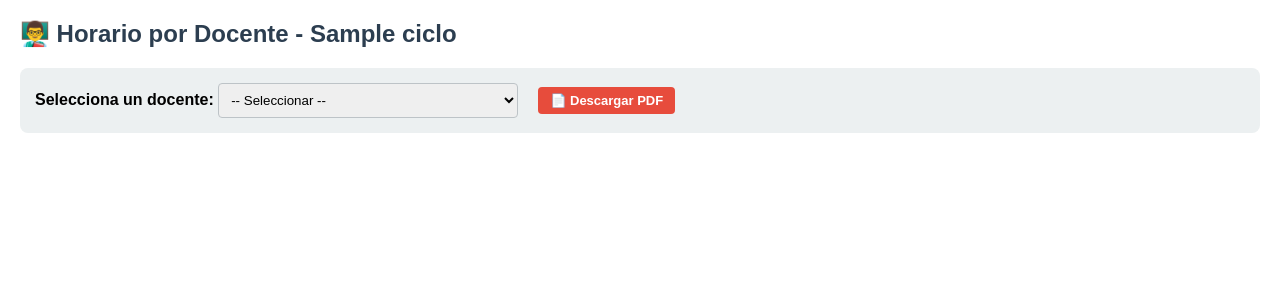
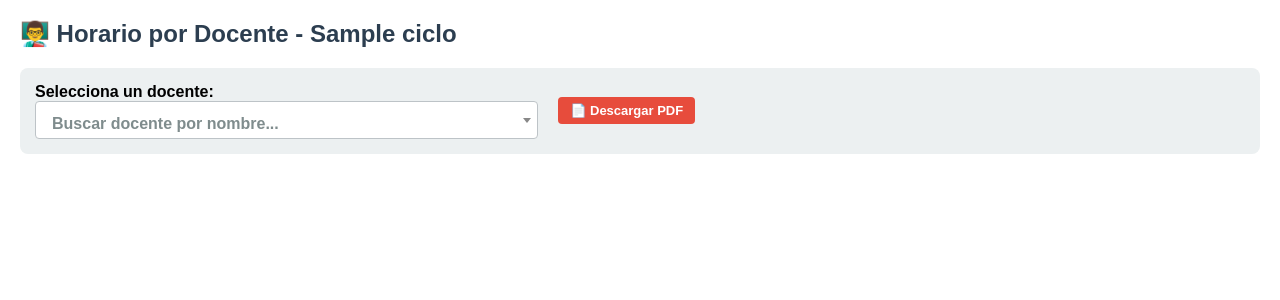
Before and after one commit to changmanuel14/sistema_horarios, a Flask app: page /reportes/docente/1 in a window 1280 px wide. Shown: the part 39-339 px from the top of the page. Run offline with Flask 3, Linux system fonts and the light colour scheme; tables that the repository leaves empty hold one stand-in row (values such as "Sample post"); some libraries are stand-ins or nearby versions.

Commit message:
Agregar Select2 con buscador al reporte por docente

```diff
--- a/static/style.css
+++ b/static/style.css
@@ -1105,3 +1105,27 @@ table.lista th {
 .btn-editar-docente:hover {
     background: #d68910;
 }
+
+/* Select2 en las vistas de reportería */
+.reporte-controls .select2-container {
+    min-width: 320px;
+}
+
+.reporte-controls .select2-container--default .select2-selection--single {
+    height: 38px;
+    border: 1px solid #bdc3c7;
+    border-radius: 4px;
+}
+
+.reporte-controls .select2-container--default .select2-selection--single .select2-selection__rendered {
+    line-height: 36px;
+    color: #2c3e50;
+}
+
+.reporte-controls .select2-container--default .select2-selection--single .select2-selection__arrow {
+    height: 36px;
+}
+
+.reporte-controls .select2-container--default .select2-selection--single .select2-selection__placeholder {
+    color: #7f8c8d;
+}
--- a/templates/reporte_docente.html
+++ b/templates/reporte_docente.html
@@ -4,8 +4,8 @@
 
 <div class="reporte-controls">
     <label>Selecciona un docente:
-        <select id="sel-docente-reporte" onchange="cargarHorario(this.value)">
-            <option value="">-- Seleccionar --</option>
+        <select id="sel-docente-reporte">
+            <option value="">-- Seleccionar docente --</option>
         </select>
     </label>
     <div id="acciones-descarga" class="hidden">
@@ -19,17 +19,58 @@
     const cicloId = {{ ciclo.id }};
 
     document.addEventListener('DOMContentLoaded', async () => {
+        const sel = document.getElementById('sel-docente-reporte');
+        const $sel = window.jQuery ? window.jQuery(sel) : null;
+
+        // 1. Cargar docentes
+        try {
             const res = await fetch('/api/docentes');
             const docentes = await res.json();
-        const sel = document.getElementById('sel-docente-reporte');
-        sel.innerHTML = '<option value="">-- Seleccionar --</option>' +
+
+            sel.innerHTML = '<option value="">-- Seleccionar docente --</option>' +
                 docentes.map(d => `<option value="${d.id}">${d.nombre}</option>`).join('');
+        } catch (err) {
+            console.error('Error al cargar docentes:', err);
+            document.getElementById('horario-reporte').innerHTML =
+                '<p class="vacio">No se pudieron cargar los docentes.</p>';
+        }
 
+        // 2. Inicializar Select2 UNA SOLA VEZ, después de llenar las opciones
+        if ($sel && window.jQuery.fn.select2) {
+            $sel.select2({
+                placeholder: 'Buscar docente por nombre...',
+                allowClear: true,
+                width: '100%',
+                language: {
+                    noResults: () => 'No se encontraron docentes',
+                    searching: () => 'Buscando...',
+                    inputTooShort: () => 'Escribe para buscar',
+                    errorLoading: () => 'No se pudieron cargar los resultados'
+                }
+            });
+        }
+
+        // 3. Detectar cambios (selección manual o limpieza con la ×)
+        if ($sel) {
+            $sel.on('change', function () {
+                cargarHorario(this.value);
+            });
+        } else {
+            // Respaldo si el CDN no cargó: sigue funcionando como select normal
+            sel.addEventListener('change', e => cargarHorario(e.target.value));
+        }
+
+        // 4. Si la URL trae un docente (?docente=5), seleccionarlo automáticamente
         const params = new URLSearchParams(window.location.search);
         const docenteId = params.get('docente');
+
         if (docenteId) {
+            if ($sel) {
+                $sel.val(docenteId).trigger('change');
+            } else {
                 sel.value = docenteId;
                 cargarHorario(docenteId);
+            }
         }
     });
 
@@ -37,26 +78,35 @@
         const contenedor = document.getElementById('horario-reporte');
         const acciones = document.getElementById('acciones-descarga');
 
+        // Si se limpió la selección, vaciar la vista
         if (!docenteId) {
             contenedor.innerHTML = '';
             acciones.classList.add('hidden');
             return;
         }
 
+        contenedor.innerHTML = '<p class="cargando">⏳ Cargando horario...</p>';
+
+        try {
             const res = await fetch(`/api/reporte/docente/${cicloId}/${docenteId}`);
+            if (!res.ok) throw new Error('No se pudo cargar el horario');
             const data = await res.json();
 
-        document.getElementById('btn-descargar-pdf').href = `/descargar/pdf/docente/${cicloId}/${docenteId}`;
+            // Configurar descarga
+            document.getElementById('btn-descargar-pdf').href =
+                `/descargar/pdf/docente/${cicloId}/${docenteId}`;
             acciones.classList.remove('hidden');
 
             if (data.asignaciones.length === 0) {
-            contenedor.innerHTML = `<h3>${data.docente}</h3><p class="vacio">Este docente no tiene asignaciones en este ciclo.</p>`;
+                contenedor.innerHTML =
+                    `<h3>${data.docente}</h3>
+         <p class="vacio">Este docente no tiene asignaciones en este ciclo.</p>`;
                 return;
             }
 
             const horasUnicas = [...new Set(data.asignaciones.map(a => a.hora_inicio))].sort();
 
-        let html = `<h3>${data.grado} ${data.docente}</h3>`;
+            let html = `<h3>${data.grado ? data.grado + ' ' : ''}${data.docente}</h3>`;
             if (data.correo) html += `<p class="correo-docente">📧 ${data.correo}</p>`;
 
             html += '<table class="horario-reporte-tabla"><thead><tr><th>Hora</th>';
@@ -66,9 +116,11 @@
 
             horasUnicas.forEach(h => {
                 const ref = data.asignaciones.find(a => a.hora_inicio === h);
-            html += `<tr><td class="hora-label">${h} - ${ref.hora_fin}</td>`;
+                html += `<tr><td class="hora-label">${h} - ${ref ? ref.hora_fin : ''}</td>`;
+
                 for (let d = 1; d <= 7; d++) {
-                const items = data.asignaciones.filter(a => a.dia === d && a.hora_inicio === h);
+                    const items = data.asignaciones.filter(a => a.dia == d && a.hora_inicio === h);
+
                     if (items.length > 0) {
                         const contenido = items.map(it =>
                             `<strong>${it.curso}</strong><br>${it.carrera} ${it.seccion}<br><em>${it.modalidad}</em>`
@@ -80,9 +132,14 @@
                 }
                 html += '</tr>';
             });
+
             html += '</tbody></table>';
+            contenedor.innerHTML = html;
 
-        contenedor.innerHTML = html;
+        } catch (err) {
+            contenedor.innerHTML = `<p class="error">❌ ${err.message}</p>`;
+            acciones.classList.add('hidden');
+        }
     }
 </script>
 {% endblock %}
```
Lines whose indentation alone changed are shown as unchanged.
